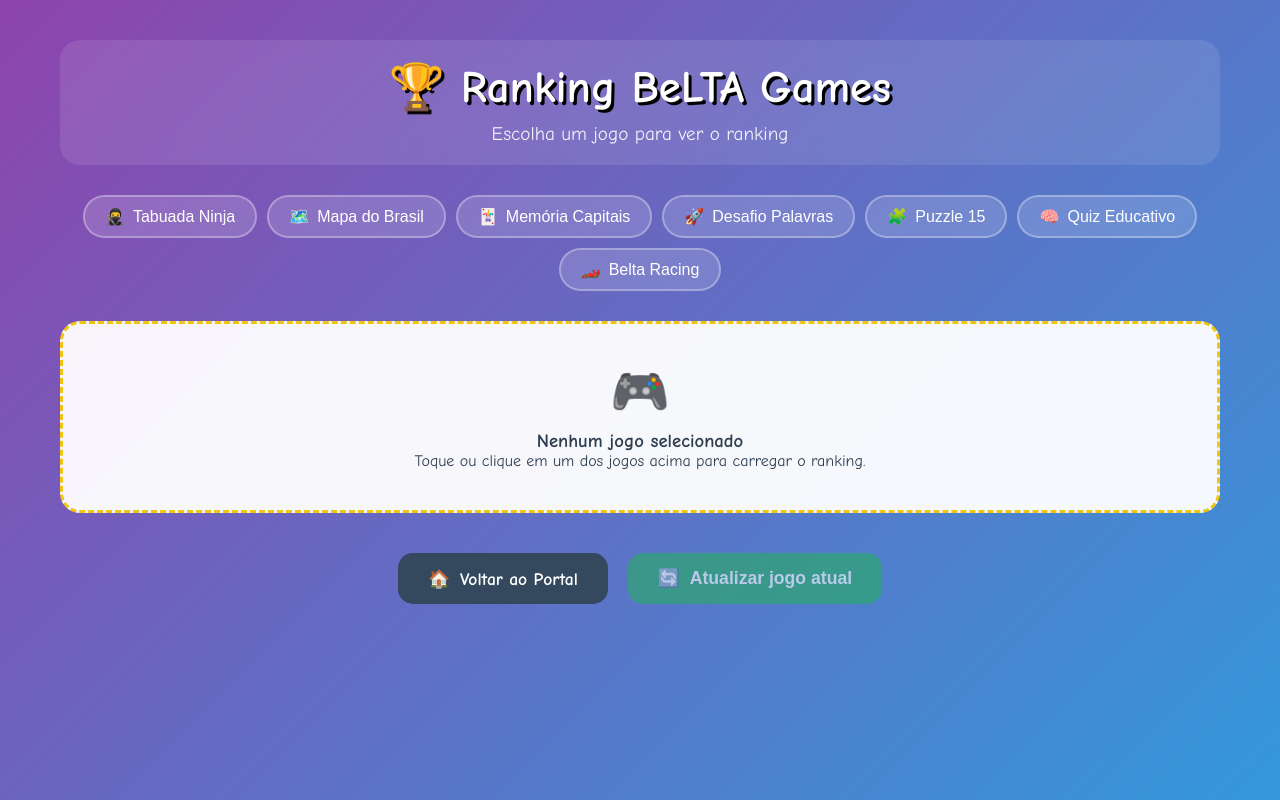
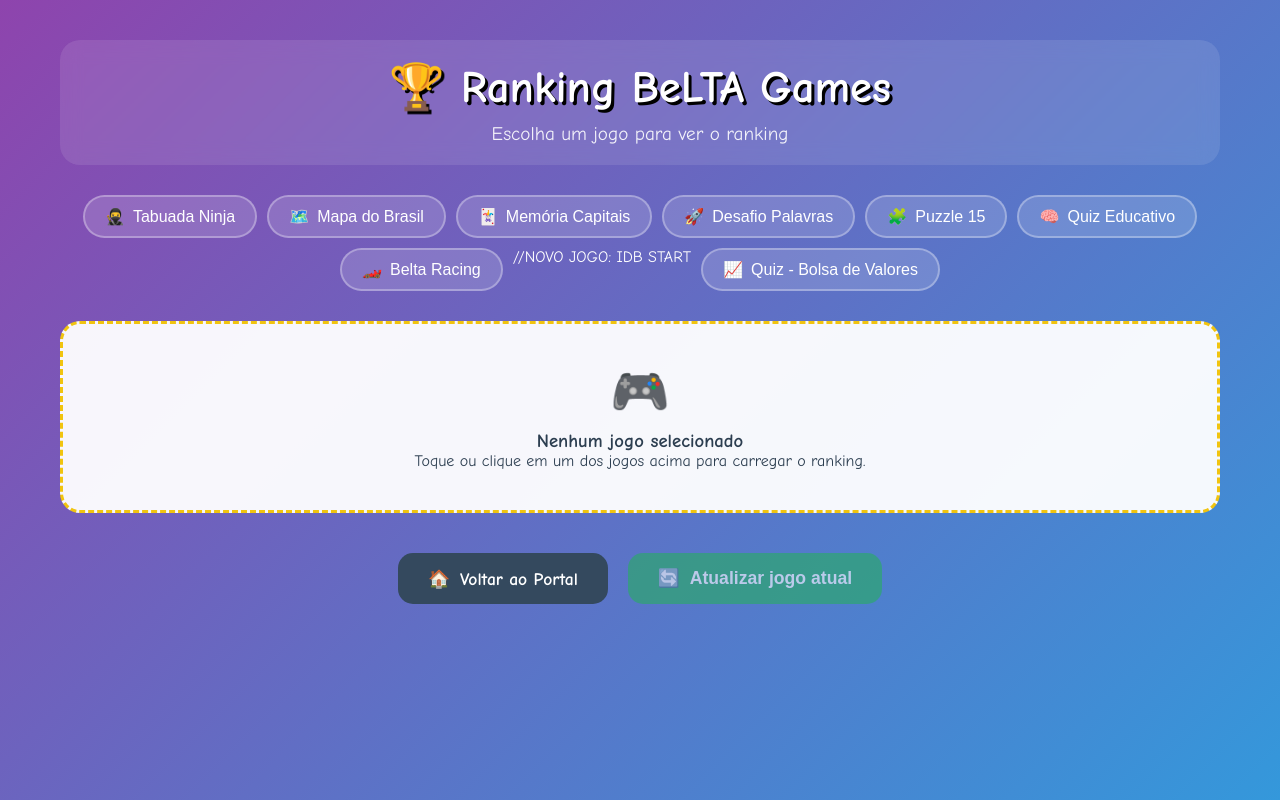
Before and after one commit to ranieryalmeidaadv-creator/beltagames, a plain HTML site: page ranking.html in a window 1280 px wide. Drawn offline with Linux system fonts and the light colour scheme.

Commit message:
Add new game button for Quiz - Bolsa de Valores

```diff
--- a/ranking.html
+++ b/ranking.html
@@ -122,6 +122,8 @@
         <button class="game-filter-btn" data-game="Puzzle 15"><span>🧩</span> Puzzle 15</button>
         <button class="game-filter-btn" data-game="Quiz Educativo"><span>🧠</span> Quiz Educativo</button>
         <button class="game-filter-btn" data-game="Belta Racing"><span>🏎️</span> Belta Racing</button>
+        //NOVO JOGO: IDB START
+        <button class="game-filter-btn" data-game="Quiz - Bolsa de Valores"><span>📈</span> Quiz - Bolsa de Valores</button>
     </div>
 
     <!-- Área que recebe o ranking do jogo selecionado -->
@@ -152,7 +154,9 @@
         'Desafio Palavras':{ icon: '🚀', color: '#e67e22' },
         'Puzzle 15':       { icon: '🧩', color: '#1abc9c' },
         'Quiz Educativo':  { icon: '🧠', color: '#f1c40f' },
-        'Belta Racing':    { icon: '🏎️', color: '#e74c3c' }
+        'Belta Racing':    { icon: '🏎️', color: '#e74c3c' },
+        //NOVO JOGO:IDB START
+        'Quiz - Bolsa de Valores': { icon: '📈', color: '#f1c40f' }
     };
     const GAMES_LIST = Object.keys(GAME_CONFIG);
 
```
